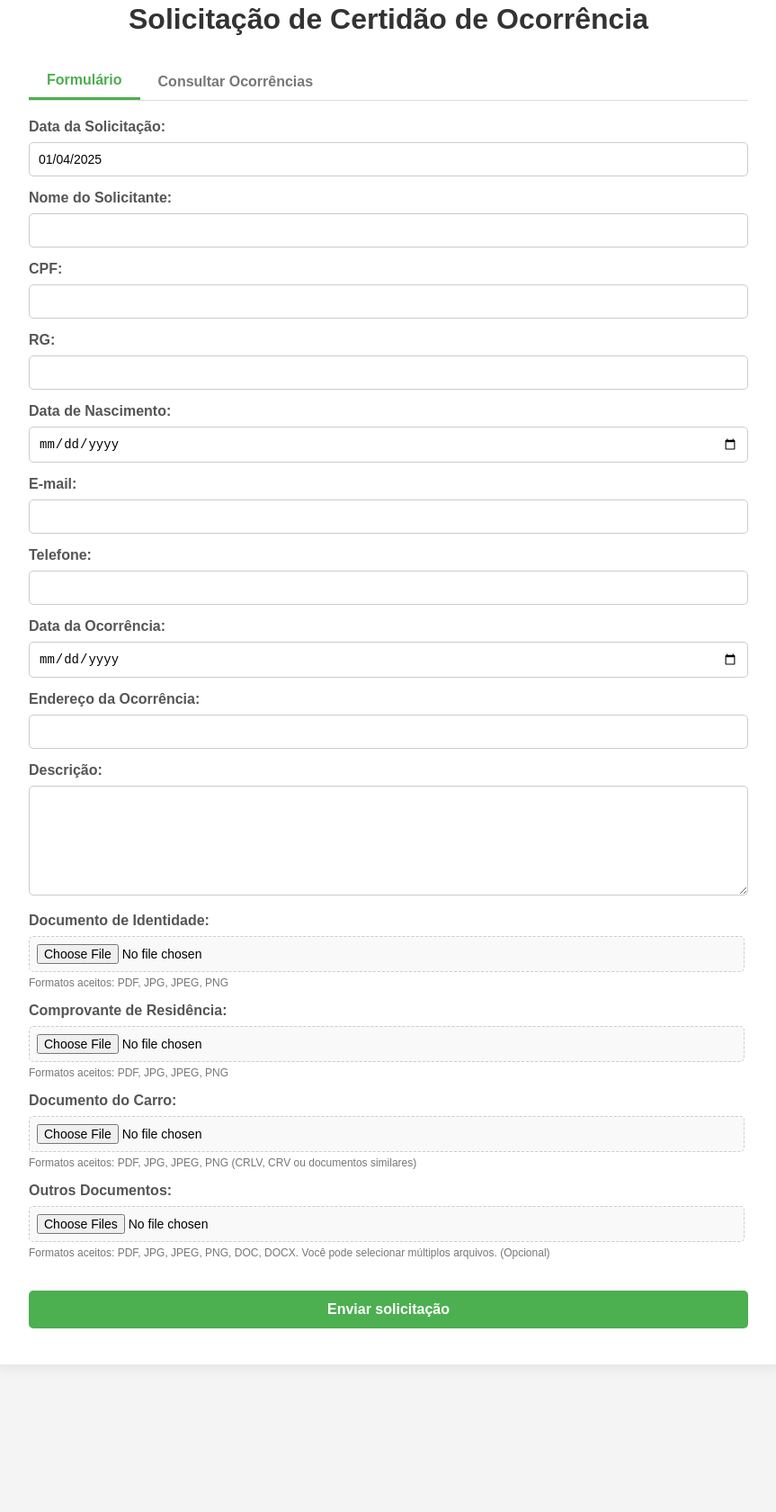
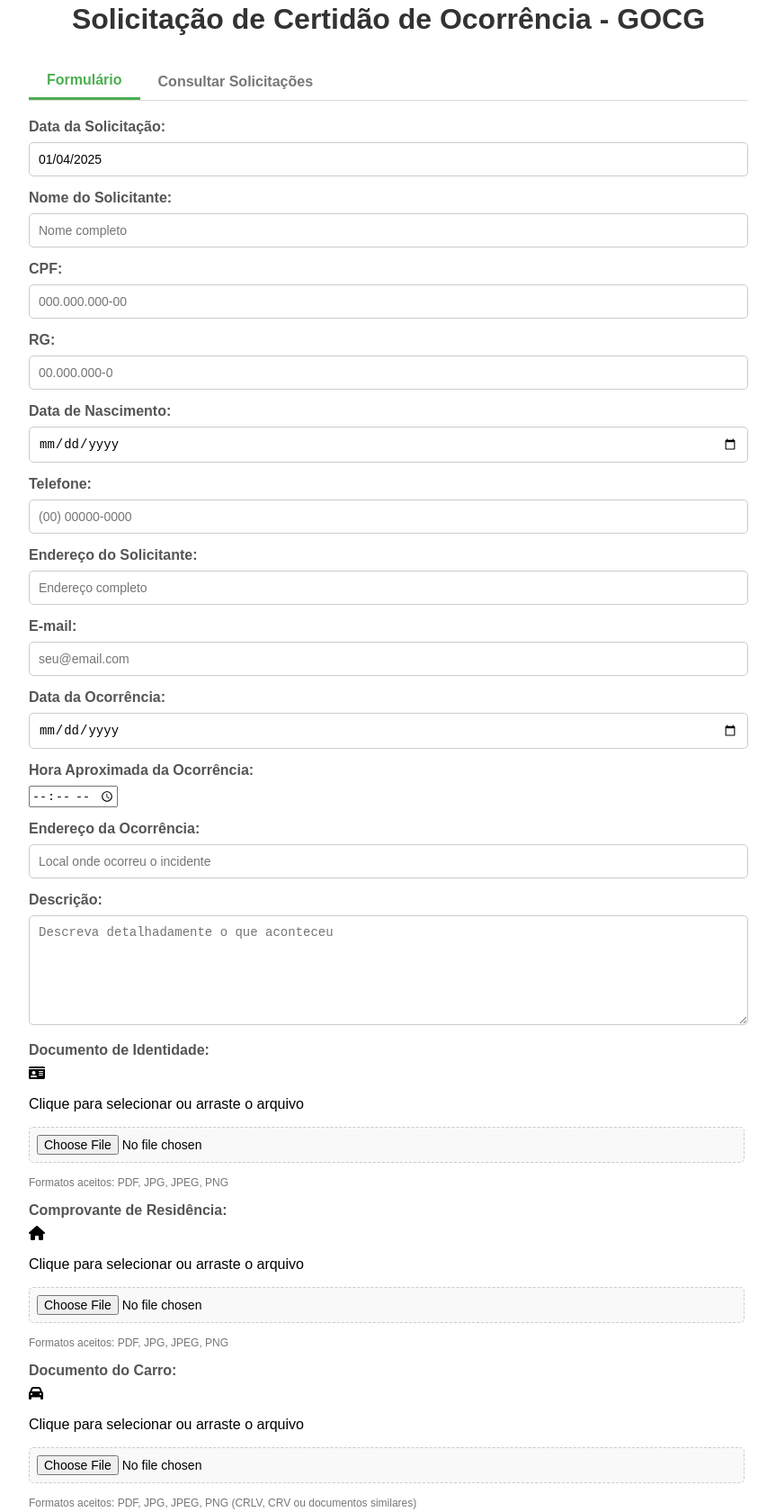
Before and after one commit to thiagopvn/certidao-ocorrencia, a plain HTML site: page index.html in a window 1280 px wide. Shown: the part 98-1778 px from the top of the page at 90% size, without its empty margins (208-1071 px from the left). Before the commit the page ends 1654 px from the top, so only its background shows below. Drawn offline with Linux system fonts and the light colour scheme.

Commit message:
Update index.html

```diff
--- a/index.html
+++ b/index.html
@@ -1,63 +1,91 @@
 <!DOCTYPE html>
-<html lang="en">
+<html lang="pt-BR">
   <head>
     <meta charset="UTF-8" />
     <meta name="viewport" content="width=device-width, initial-scale=1.0" />
-    <title>Solicitação de Certidão de Ocorrência</title>
+    <title>Solicitação de Certidão de Ocorrência - GOCG</title>
+    <link
+      rel="stylesheet"
+      href="https://cdnjs.cloudflare.com/ajax/libs/font-awesome/6.0.0-beta3/css/all.min.css"
+    />
     <link rel="stylesheet" href="style.css" />
     <!-- Firebase SDKs -->
-    <!-- Inclua apenas uma vez, antes de fechar a tag </head> -->
     <script src="https://www.gstatic.com/firebasejs/8.10.1/firebase-app.js"></script>
     <script src="https://www.gstatic.com/firebasejs/8.10.1/firebase-database.js"></script>
     <script src="https://www.gstatic.com/firebasejs/8.10.1/firebase-storage.js"></script>
     <script src="https://www.gstatic.com/firebasejs/8.10.1/firebase-auth.js"></script>
-    <!-- Depois dos scripts do Firebase, inclua seu arquivo de configuração -->
+    <!-- Firebase Config -->
     <script src="firebase-config.js"></script>
-    <!-- Somente depois, inclua seus scripts -->
-    <script src="script.js"></script>
   </head>
   <body>
     <div id="imc-form">
-      <h1>Solicitação de Certidão de Ocorrência</h1>
+      <h1>Solicitação de Certidão de Ocorrência - GOCG</h1>
 
       <div class="tabs">
         <button class="tab-button active" onclick="openTab('form-tab')">
           Formulário
         </button>
         <button class="tab-button" onclick="openTab('consulta-tab')">
-          Consultar Ocorrências
+          Consultar Solicitações
         </button>
       </div>
 
       <div id="form-tab" class="tab-content">
         <form id="calc-form">
-          <div>
+          <div class="form-group">
             <label for="datasolicitacao">Data da Solicitação:</label>
-            <input type="text" name="datasolicitacao" id="datasolicitacao" />
+            <input
+              type="text"
+              name="datasolicitacao"
+              id="datasolicitacao"
+              readonly
+            />
             <div id="datasolicitacao-error" style="color: red; display: none">
               Por favor, insira a data da solicitação.
             </div>
           </div>
 
-          <div>
+          <div class="form-row">
+            <div class="form-group">
               <label for="nome">Nome do Solicitante:</label>
-            <input type="text" name="nome" id="nome" />
+              <input
+                type="text"
+                name="nome"
+                id="nome"
+                placeholder="Nome completo"
+              />
               <div id="nome-error" style="color: red; display: none">
                 Por favor, insira o seu nome completo.
               </div>
             </div>
-
-          <div>
-            <label for="cpf">CPF:</label>
-            <input type="number" id="cpf" name="cpf" required />
           </div>
 
-          <div>
+          <div class="form-row">
+            <div class="form-group half">
+              <label for="cpf">CPF:</label>
+              <input
+                type="text"
+                id="cpf"
+                name="cpf"
+                placeholder="000.000.000-00"
+                maxlength="14"
+                required
+              />
+            </div>
+            <div class="form-group half">
               <label for="rg">RG:</label>
-            <input type="text" id="rg" name="rg" required />
+              <input
+                type="text"
+                id="rg"
+                name="rg"
+                placeholder="00.000.000-0"
+                required
+              />
+            </div>
           </div>
 
-          <div>
+          <div class="form-row">
+            <div class="form-group half">
               <label for="dataNascimento">Data de Nascimento:</label>
               <input
                 type="date"
@@ -66,18 +94,42 @@
                 required
               />
             </div>
-
-          <div>
-            <label for="email">E-mail:</label>
-            <input type="email" id="email" name="email" required />
+            <div class="form-group half">
+              <label for="telefone">Telefone:</label>
+              <input
+                type="tel"
+                id="telefone"
+                name="telefone"
+                placeholder="(00) 00000-0000"
+                required
+              />
+            </div>
           </div>
 
-          <div>
-            <label for="telefone">Telefone:</label>
-            <input type="tel" id="telefone" name="telefone" required />
+          <div class="form-group">
+            <label for="enderecoSolicitante">Endereço do Solicitante:</label>
+            <input
+              type="text"
+              id="enderecoSolicitante"
+              name="enderecoSolicitante"
+              placeholder="Endereço completo"
+              required
+            />
           </div>
 
-          <div>
+          <div class="form-group">
+            <label for="email">E-mail:</label>
+            <input
+              type="email"
+              id="email"
+              name="email"
+              placeholder="seu@email.com"
+              required
+            />
+          </div>
+
+          <div class="form-row">
+            <div class="form-group half">
               <label for="dataOcorrencia">Data da Ocorrência:</label>
               <input
                 type="date"
@@ -86,29 +138,45 @@
                 required
               />
             </div>
+            <div class="form-group half">
+              <label for="horaOcorrencia">Hora Aproximada da Ocorrência:</label>
+              <input
+                type="time"
+                id="horaOcorrencia"
+                name="horaOcorrencia"
+                required
+              />
+            </div>
+          </div>
 
-          <div>
+          <div class="form-group">
             <label for="enderecoOcorrencia">Endereço da Ocorrência:</label>
             <input
               type="text"
               id="enderecoOcorrencia"
               name="enderecoOcorrencia"
+              placeholder="Local onde ocorreu o incidente"
               required
             />
           </div>
 
-          <div>
+          <div class="form-group">
             <label for="descricao">Descrição:</label>
             <textarea
               id="descricao"
               name="descricao"
               rows="4"
+              placeholder="Descreva detalhadamente o que aconteceu"
               required
             ></textarea>
           </div>
 
-          <div>
+          <div class="form-group">
             <label for="documentoIdentidade">Documento de Identidade:</label>
+            <div class="custom-file-input">
+              <div class="file-upload-area">
+                <i class="fas fa-id-card"></i>
+                <p>Clique para selecionar ou arraste o arquivo</p>
                 <input
                   type="file"
                   id="documentoIdentidade"
@@ -116,13 +184,19 @@
                   accept=".pdf,.jpg,.jpeg,.png"
                   required
                 />
+              </div>
+            </div>
             <small>Formatos aceitos: PDF, JPG, JPEG, PNG</small>
           </div>
 
-          <div>
+          <div class="form-group">
             <label for="comprovanteResidencia"
               >Comprovante de Residência:</label
             >
+            <div class="custom-file-input">
+              <div class="file-upload-area">
+                <i class="fas fa-home"></i>
+                <p>Clique para selecionar ou arraste o arquivo</p>
                 <input
                   type="file"
                   id="comprovanteResidencia"
@@ -130,11 +204,17 @@
                   accept=".pdf,.jpg,.jpeg,.png"
                   required
                 />
+              </div>
+            </div>
             <small>Formatos aceitos: PDF, JPG, JPEG, PNG</small>
           </div>
 
-          <div>
+          <div class="form-group">
             <label for="documentoCarro">Documento do Carro:</label>
+            <div class="custom-file-input">
+              <div class="file-upload-area">
+                <i class="fas fa-car"></i>
+                <p>Clique para selecionar ou arraste o arquivo</p>
                 <input
                   type="file"
                   id="documentoCarro"
@@ -142,14 +222,20 @@
                   accept=".pdf,.jpg,.jpeg,.png"
                   required
                 />
+              </div>
+            </div>
             <small
               >Formatos aceitos: PDF, JPG, JPEG, PNG (CRLV, CRV ou documentos
               similares)</small
             >
           </div>
 
-          <div>
+          <div class="form-group">
             <label for="outrosDocumentos">Outros Documentos:</label>
+            <div class="custom-file-input">
+              <div class="file-upload-area">
+                <i class="fas fa-file-alt"></i>
+                <p>Clique para selecionar ou arraste os arquivos</p>
                 <input
                   type="file"
                   id="outrosDocumentos"
@@ -157,6 +243,8 @@
                   accept=".pdf,.jpg,.jpeg,.png,.doc,.docx"
                   multiple
                 />
+              </div>
+            </div>
             <small
               >Formatos aceitos: PDF, JPG, JPEG, PNG, DOC, DOCX. Você pode
               selecionar múltiplos arquivos. (Opcional)</small
@@ -164,7 +252,9 @@
           </div>
 
           <input type="hidden" id="categoria" name="categoria" />
-          <button type="submit">Enviar solicitação</button>
+          <button type="submit">
+            <i class="fas fa-paper-plane"></i> Enviar solicitação
+          </button>
         </form>
       </div>
 
@@ -175,29 +265,55 @@
             <input
               type="text"
               id="search-input"
-              placeholder="Digite o número da ocorrência ou CPF"
+              placeholder="Digite o CPF (ex: 000.000.000-00)"
+              maxlength="14"
             />
-            <select id="search-filter">
-              <option value="cpf">CPF</option>
-            </select>
-            <button id="search-button">Buscar</button>
+            <input type="hidden" id="search-filter" value="cpf" />
+            <button id="search-button">
+              <i class="fas fa-search"></i> Buscar
+            </button>
           </div>
           <div class="filter-status">
             <label>Filtrar por status:</label>
+            <div class="select-wrapper">
               <select id="status-filter">
-              <option value="todos">Todos</option>
-              <option value="Em andamento">Pendente</option>
+                <option value="Pendente">Pendente</option>
                 <option value="Concluído">Concluído</option>
               </select>
             </div>
           </div>
+        </div>
 
-        <div id="ocorrencias-container"></div>
+        <div id="ocorrencias-container" class="ocorrencias-grid">
+          <!-- Mensagem de segurança padrão será exibida aqui -->
+          <div class="security-message">
+            <i class="fas fa-lock"></i>
+            <p>
+              Por motivos de segurança, você precisa digitar o CPF para
+              visualizar as ocorrências.
+            </p>
+          </div>
+        </div>
       </div>
     </div>
 
-    <!-- Firebase scripts -->
-    <script src="firebase-config.js"></script>
+    <!-- Modal para visualização de detalhes -->
+    <div id="detail-modal" class="modal-overlay" style="display: none">
+      <div class="modal-content">
+        <div class="modal-header">
+          <h2 id="modal-title">Detalhes da Ocorrência</h2>
+          <span class="close-modal">&times;</span>
+        </div>
+        <div class="modal-body" id="modal-body">
+          <!-- Conteúdo preenchido dinamicamente -->
+        </div>
+        <div class="modal-footer">
+          <button class="close-btn">Fechar</button>
+        </div>
+      </div>
+    </div>
+
+    <!-- Scripts -->
     <script src="script.js"></script>
   </body>
 </html>
```
Lines whose indentation alone changed are shown as unchanged.
